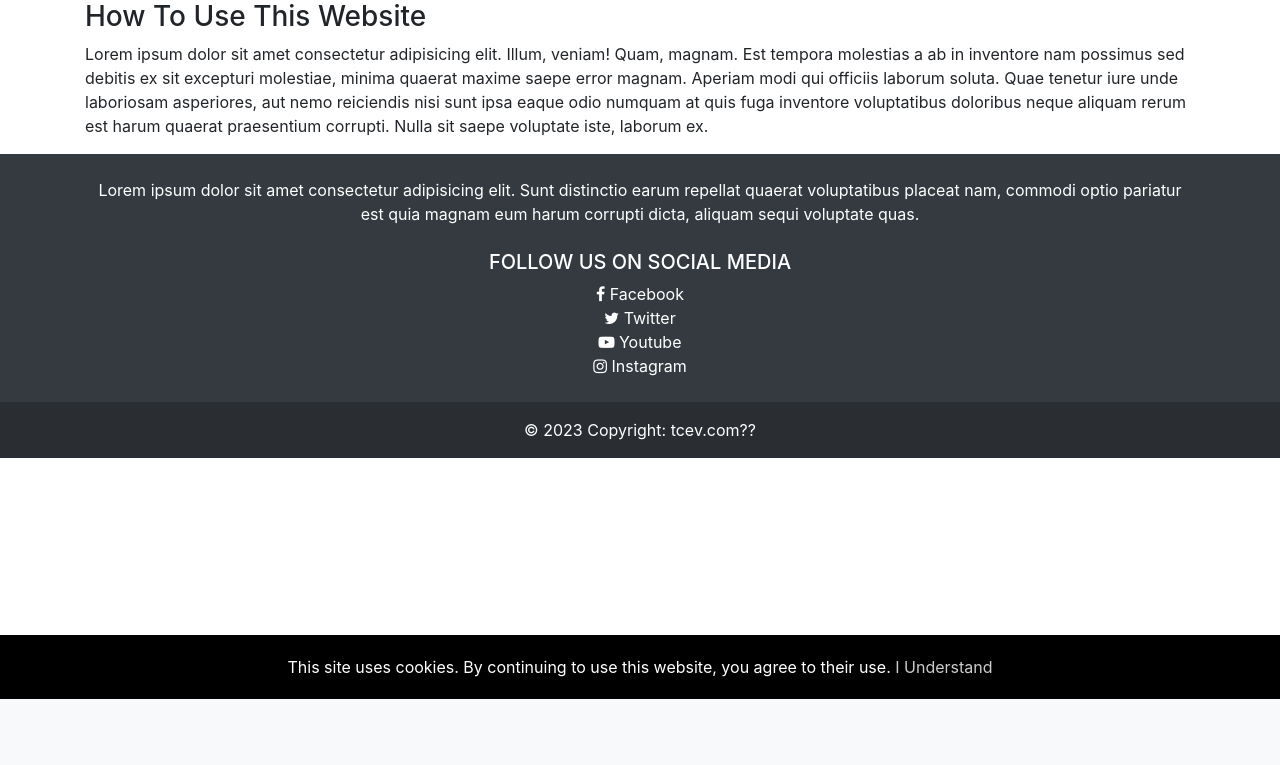
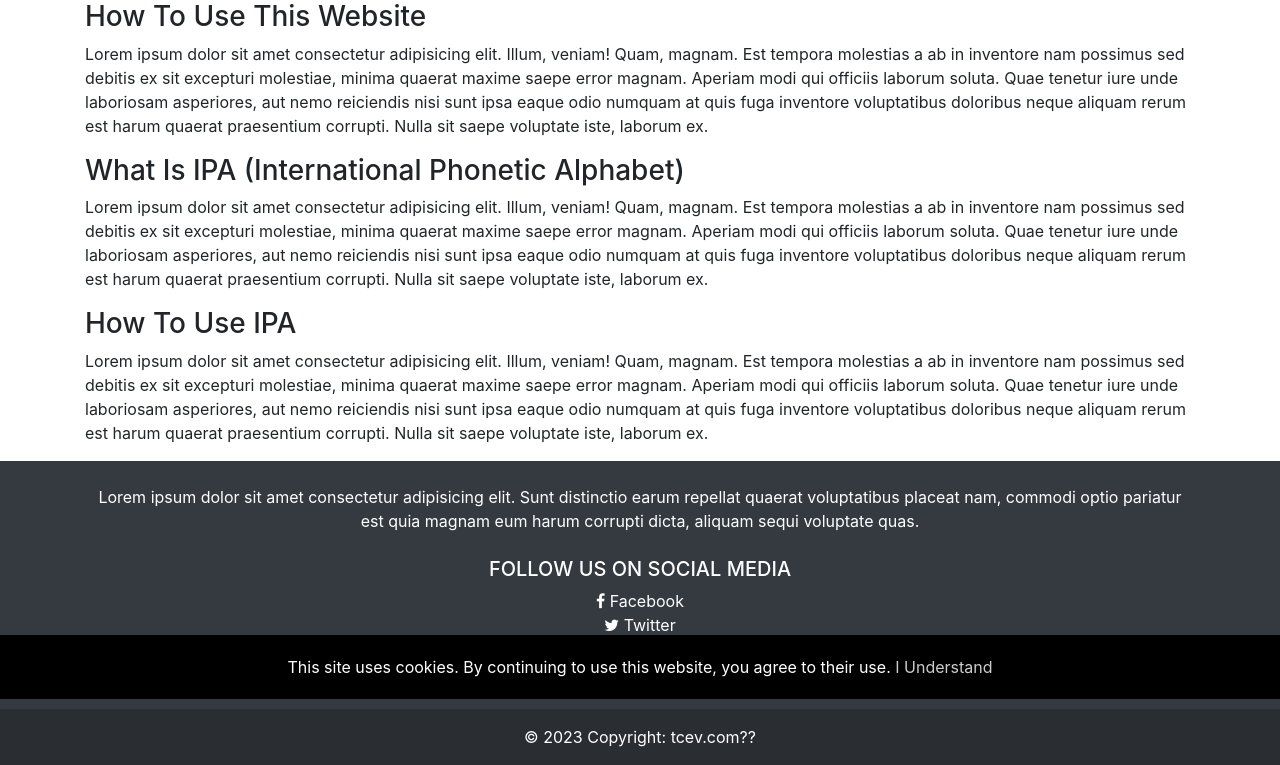
Before and after one commit to Caden-Kienitz/TSP_Team9, a Django app: page /help/ in a window 1280 px wide. Shown: the part 101-866 px from the top of the page. Before the commit the page ends 800 px from the top, so only its background shows below. Run offline with Django 4.2, Linux system fonts and the light colour scheme; some libraries are stand-ins or nearby versions.

Commit message:
Added two rows with headings to help page

```diff
--- a/app/templates/help.html
+++ b/app/templates/help.html
@@ -13,6 +13,18 @@
       <p>Lorem ipsum dolor sit amet consectetur adipisicing elit. Illum, veniam! Quam, magnam. Est tempora molestias a ab in inventore nam possimus sed debitis ex sit excepturi molestiae, minima quaerat maxime saepe error magnam. Aperiam modi qui officiis laborum soluta. Quae tenetur iure unde laboriosam asperiores, aut nemo reiciendis nisi sunt ipsa eaque odio numquam at quis fuga inventore voluptatibus doloribus neque aliquam rerum est harum quaerat praesentium corrupti. Nulla sit saepe voluptate iste, laborum ex.</p>
     </div>
   </div>
+  <div class="row">
+    <div class="col-sm">
+      <h3>What Is IPA (International Phonetic Alphabet)</h3>
+      <p>Lorem ipsum dolor sit amet consectetur adipisicing elit. Illum, veniam! Quam, magnam. Est tempora molestias a ab in inventore nam possimus sed debitis ex sit excepturi molestiae, minima quaerat maxime saepe error magnam. Aperiam modi qui officiis laborum soluta. Quae tenetur iure unde laboriosam asperiores, aut nemo reiciendis nisi sunt ipsa eaque odio numquam at quis fuga inventore voluptatibus doloribus neque aliquam rerum est harum quaerat praesentium corrupti. Nulla sit saepe voluptate iste, laborum ex.</p>
+    </div>
+  </div>
+  <div class="row">
+    <div class="col-sm">
+      <h3>How To Use IPA</h3>
+      <p>Lorem ipsum dolor sit amet consectetur adipisicing elit. Illum, veniam! Quam, magnam. Est tempora molestias a ab in inventore nam possimus sed debitis ex sit excepturi molestiae, minima quaerat maxime saepe error magnam. Aperiam modi qui officiis laborum soluta. Quae tenetur iure unde laboriosam asperiores, aut nemo reiciendis nisi sunt ipsa eaque odio numquam at quis fuga inventore voluptatibus doloribus neque aliquam rerum est harum quaerat praesentium corrupti. Nulla sit saepe voluptate iste, laborum ex.</p>
+    </div>
+  </div>
   </div>
 
 {% endblock %}
```
